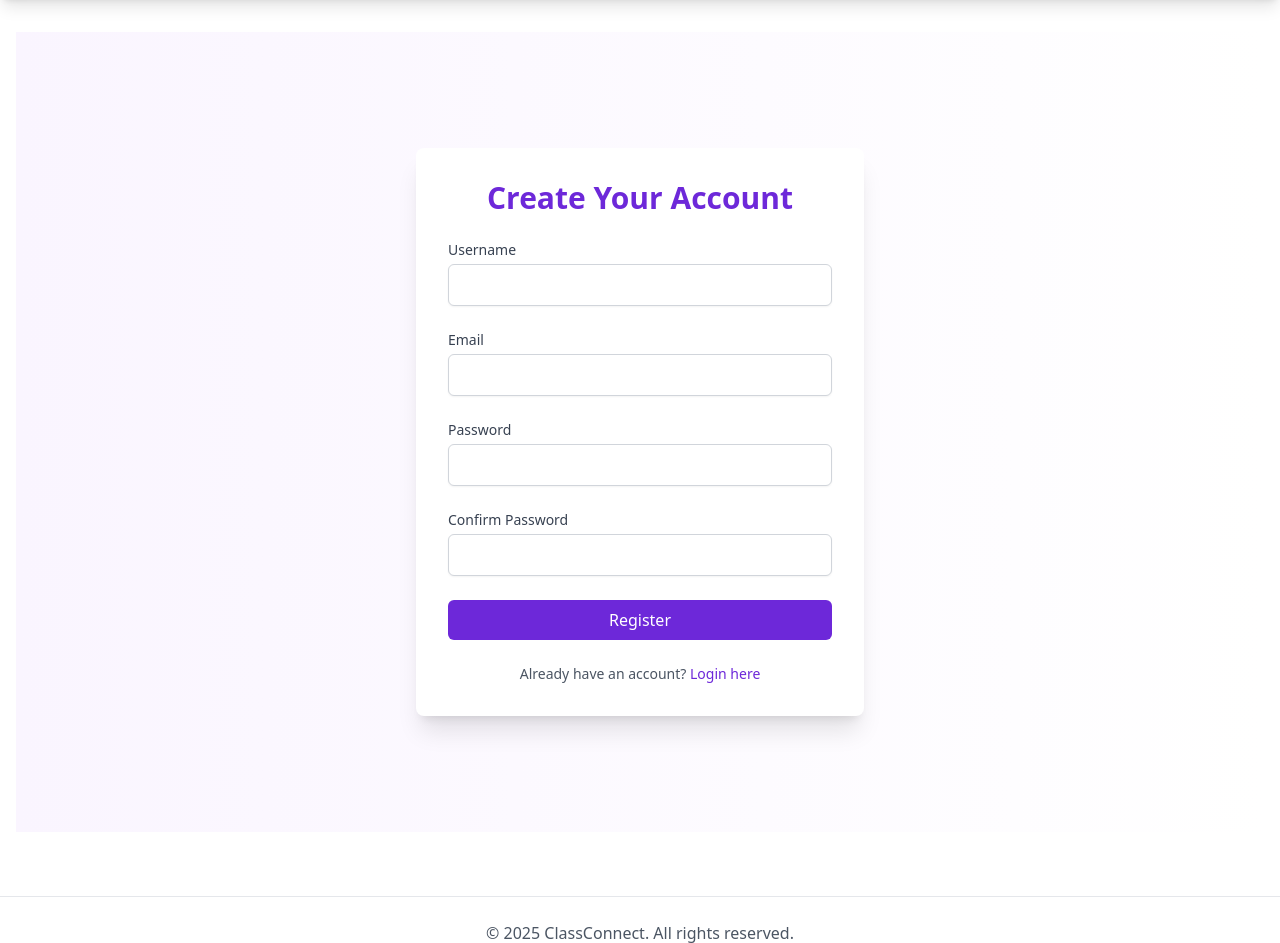
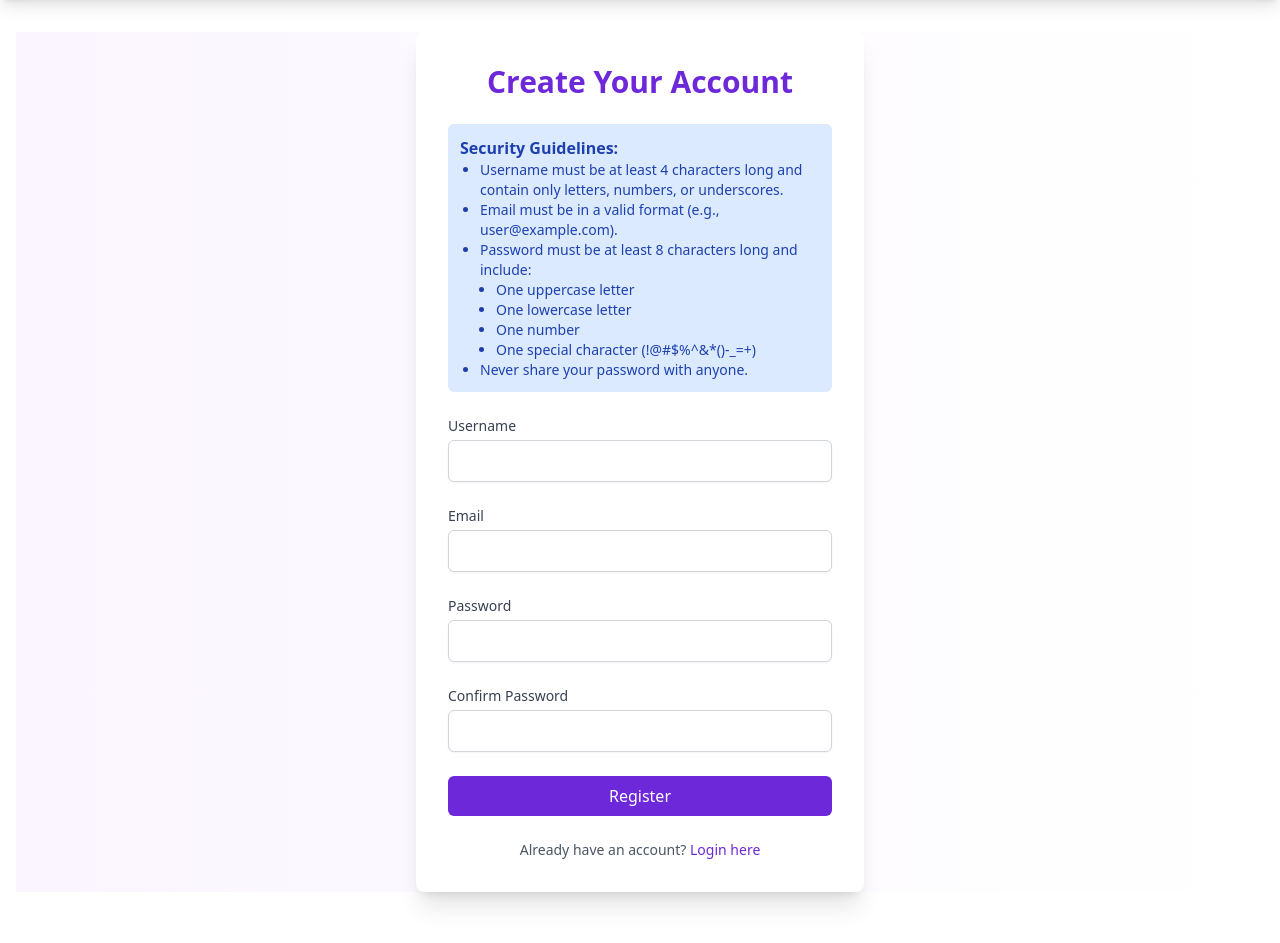
Before and after one commit to MalikHashirShakeel/Classroom-Web-App, a Django app: page /users/register/ in a window 1280 px wide. Shown: the part 72-1015 px from the top of the page. Run offline with Django 5.2, Linux system fonts and the light colour scheme; some libraries are stand-ins or nearby versions.

Commit message:
Added secure checks for registration

```diff
--- a/classroom_web_app/theme/static/css/dist/styles.css
+++ b/classroom_web_app/theme/static/css/dist/styles.css
@@ -787,21 +789,53 @@ select {
   position: static;
 }
 
+.relative {
+  position: relative;
+}
+
 .mx-auto {
   margin-left: auto;
   margin-right: auto;
+}
+
+.mb-10 {
+  margin-bottom: 2.5rem;
+}
+
+.mb-2 {
+  margin-bottom: 0.5rem;
+}
+
+.mb-4 {
+  margin-bottom: 1rem;
 }
 
 .mb-6 {
   margin-bottom: 1.5rem;
 }
 
-.ml-2 {
-  margin-left: 0.5rem;
+.mb-8 {
+  margin-bottom: 2rem;
+}
+
+.ml-4 {
+  margin-left: 1rem;
+}
+
+.mr-2 {
+  margin-right: 0.5rem;
 }
 
 .mt-1 {
   margin-top: 0.25rem;
+}
+
+.mt-2 {
+  margin-top: 0.5rem;
+}
+
+.mt-4 {
+  margin-top: 1rem;
 }
 
 .mt-6 {
@@ -812,10 +846,6 @@ select {
   margin-top: 2rem;
 }
 
-.mb-4 {
-  margin-bottom: 1rem;
-}
-
 .block {
   display: block;
 }
@@ -946,16 +1041,28 @@ select {
   --tw-gradient-stops: var(--tw-gradient-from), var(--tw-gradient-to);
 }
 
+.to-purple-600 {
+  --tw-gradient-to: #9333ea var(--tw-gradient-to-position);
+}
+
 .to-white {
   --tw-gradient-to: #fff var(--tw-gradient-to-position);
 }
 
+.p-3 {
+  padding: 0.75rem;
+}
+
+.p-4 {
+  padding: 1rem;
+}
+
+.p-6 {
+  padding: 1.5rem;
+}
+
 .p-8 {
   padding: 2rem;
-}
-
-.p-3 {
-  padding: 0.75rem;
 }
 
 .px-4 {
@@ -1019,12 +1165,21 @@ select {
   font-weight: 500;
 }
 
+.font-semibold {
+  font-weight: 600;
+}
+
 .leading-normal {
   line-height: 1.5;
 }
 
 .tracking-normal {
   letter-spacing: 0em;
+}
+
+.text-gray-500 {
+  --tw-text-opacity: 1;
+  color: rgb(107 114 128 / var(--tw-text-opacity, 1));
 }
 
 .text-gray-600 {
--- a/classroom_web_app/users/templates/register.html
+++ b/classroom_web_app/users/templates/register.html
@@ -15,6 +15,24 @@
             {% endfor %}
         </div>
         {% endif %}
+
+        <!-- Security Instructions -->
+        <div class="p-3 mb-4 bg-blue-100 text-blue-800 rounded-md">
+            <h4 class="font-semibold">Security Guidelines:</h4>
+            <ul class="list-disc ml-5 text-sm">
+                <li>Username must be at least 4 characters long and contain only letters, numbers, or underscores.</li>
+                <li>Email must be in a valid format (e.g., user@example.com).</li>
+                <li>Password must be at least 8 characters long and include:
+                    <ul class="list-disc ml-4">
+                        <li>One uppercase letter</li>
+                        <li>One lowercase letter</li>
+                        <li>One number</li>
+                        <li>One special character (!@#$%^&*()-_=+)</li>
+                    </ul>
+                </li>
+                <li>Never share your password with anyone.</li>
+            </ul>
+        </div>
 
         <form method="post" class="space-y-6">
             {% csrf_token %}
--- a/classroom_web_app/users/views.py
+++ b/classroom_web_app/users/views.py
@@ -3,41 +3,62 @@ from django.contrib.auth import login, authenticate
 from django.contrib.auth.models import User
 from django.contrib.auth.hashers import make_password
 from django.contrib import messages
+import re
+
+def is_strong_password(password):
+    """Check if the password meets security requirements."""
+    return (
+        len(password) >= 8
+        and any(c.isupper() for c in password)
+        and any(c.islower() for c in password)
+        and any(c.isdigit() for c in password)
+        and any(c in "!@#$%^&*()-_=+" for c in password)
+    )
 
 def register(request):
     if request.method == 'POST':
-        username = request.POST['username']
-        email = request.POST['email']
+        username = request.POST['username'].strip()
+        email = request.POST['email'].strip()
         password1 = request.POST['password1']
         password2 = request.POST['password2']
 
-        # Error Handling
-        if User.objects.filter(username=username).exists():
+        # Username Validation
+        if not re.match(r'^[a-zA-Z0-9_]{4,}$', username):
+            messages.error(request, "Username must be at least 4 characters and contain only letters, numbers, and underscores.")
+        elif User.objects.filter(username=username).exists():
             messages.error(request, "Username already exists.")
+
+        # Email Validation
+        elif not re.match(r'^[\w\.-]+@[\w\.-]+\.\w+$', email):
+            messages.error(request, "Enter a valid email address.")
         elif User.objects.filter(email=email).exists():
-            messages.error(request, "Email already registered.")
+            messages.error(request, "Email is already registered.")
+
+        # Password Validation
         elif password1 != password2:
             messages.error(request, "Passwords do not match.")
-        elif len(password1) < 6:
-            messages.error(request, "Password must be at least 6 characters.")
+        elif not is_strong_password(password1):
+            messages.error(request, "Password must be at least 8 characters long, contain an uppercase letter, a lowercase letter, a number, and a special character (!@#$%^&*()-_=+).")
+
         else:
             user = User.objects.create(username=username, email=email, password=make_password(password1))
             login(request, user)
-            messages.success(request, "Registration successful!")
-            return redirect('classroom_list')  # Redirect to classroom list after registration
+            messages.success(request, "Registration successful! Keep your credentials safe.")
+            return redirect('classroom_list')
 
     return render(request, 'register.html')
 
 
 def login_view(request):
     if request.method == 'POST':
-        username = request.POST['username']
+        username = request.POST['username'].strip()
         password = request.POST['password']
+
         user = authenticate(request, username=username, password=password)
         if user is not None:
             login(request, user)
             messages.success(request, "Login successful!")
-            return redirect('classroom_list')  # Redirect to classroom list after login
+            return redirect('classroom_list')
         else:
             messages.error(request, "Invalid username or password.")
 
```
Also changed, not shown: other parts of classroom_web_app/theme/static/css/dist/styles.css (+223 -10 lines).
